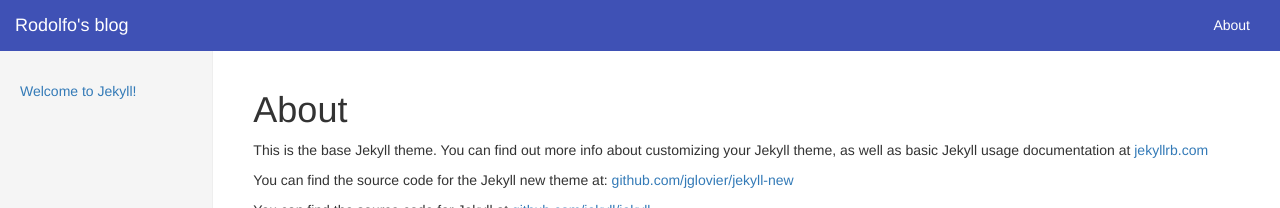
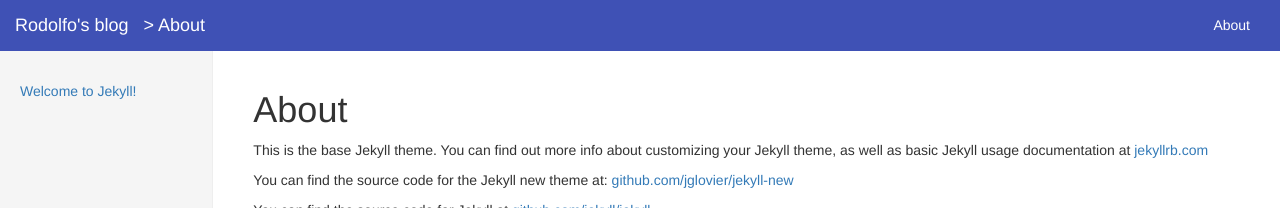
Before and after one commit to rodolfo3/personal-blog, a Jekyll site: the page built from about.md, in a window 1280 px wide. Shown: the top 208 px of the page. Built offline with Jekyll 4.4.1, drawn with Linux system fonts in a browser that asks for light colours; nearby versions of some CDN libraries.

Commit message:
Add breadcrumb on desktop device.

```diff
--- a/_includes/header.html
+++ b/_includes/header.html
@@ -10,6 +10,11 @@
       <a class="navbar-brand" href="{{ site.rooturl }}">
         {{ site.title }}
       </a>
+      {% if page and page.title %}
+        <span class="navbar-brand hidden-xs">
+          &gt; {{ page.title }}
+        </span>
+      {% endif %}
     </div>
     <ul class="nav navbar-nav navbar-right navbar-collapse">
       <li class="hidden-md hidden-sx hidden-lg">
```
